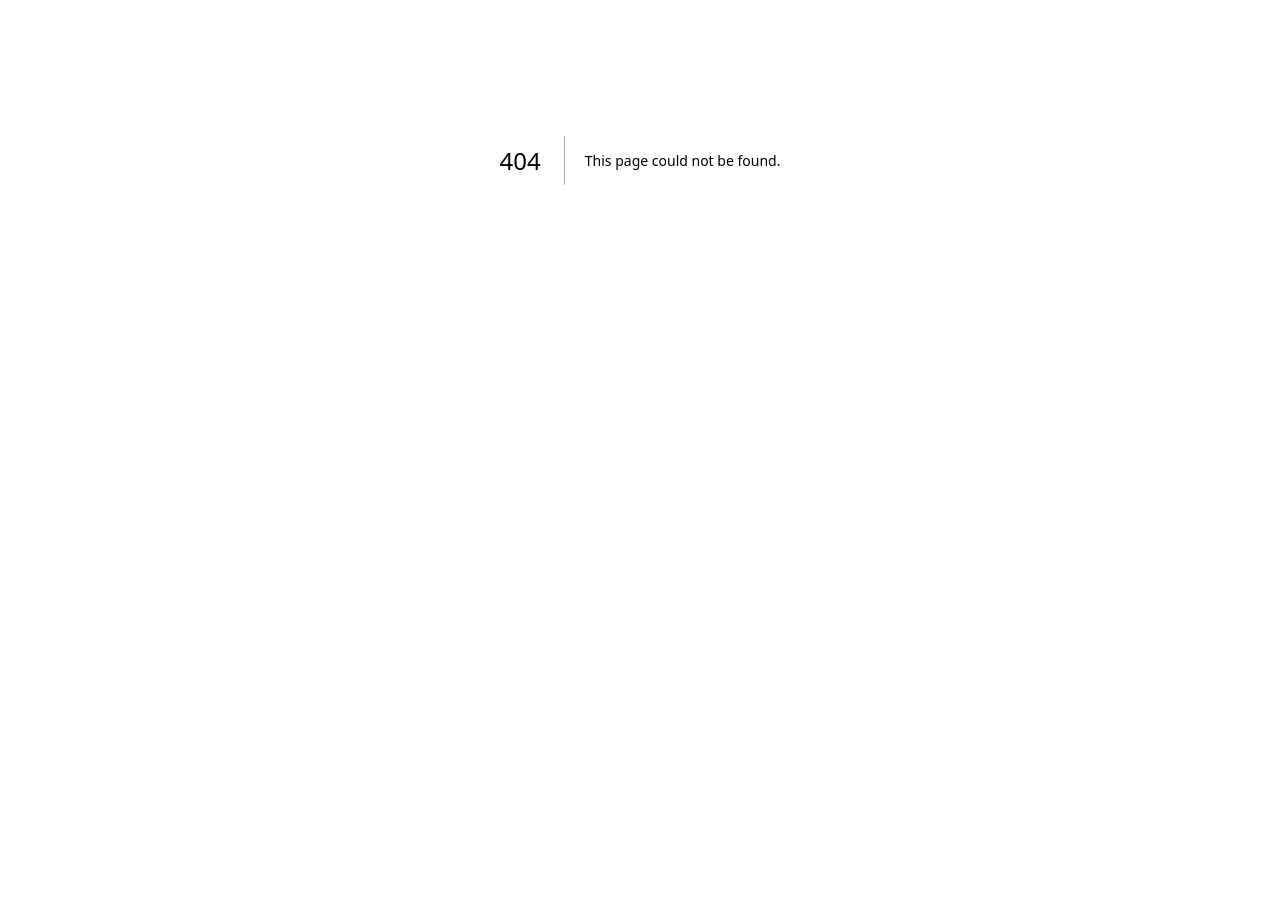
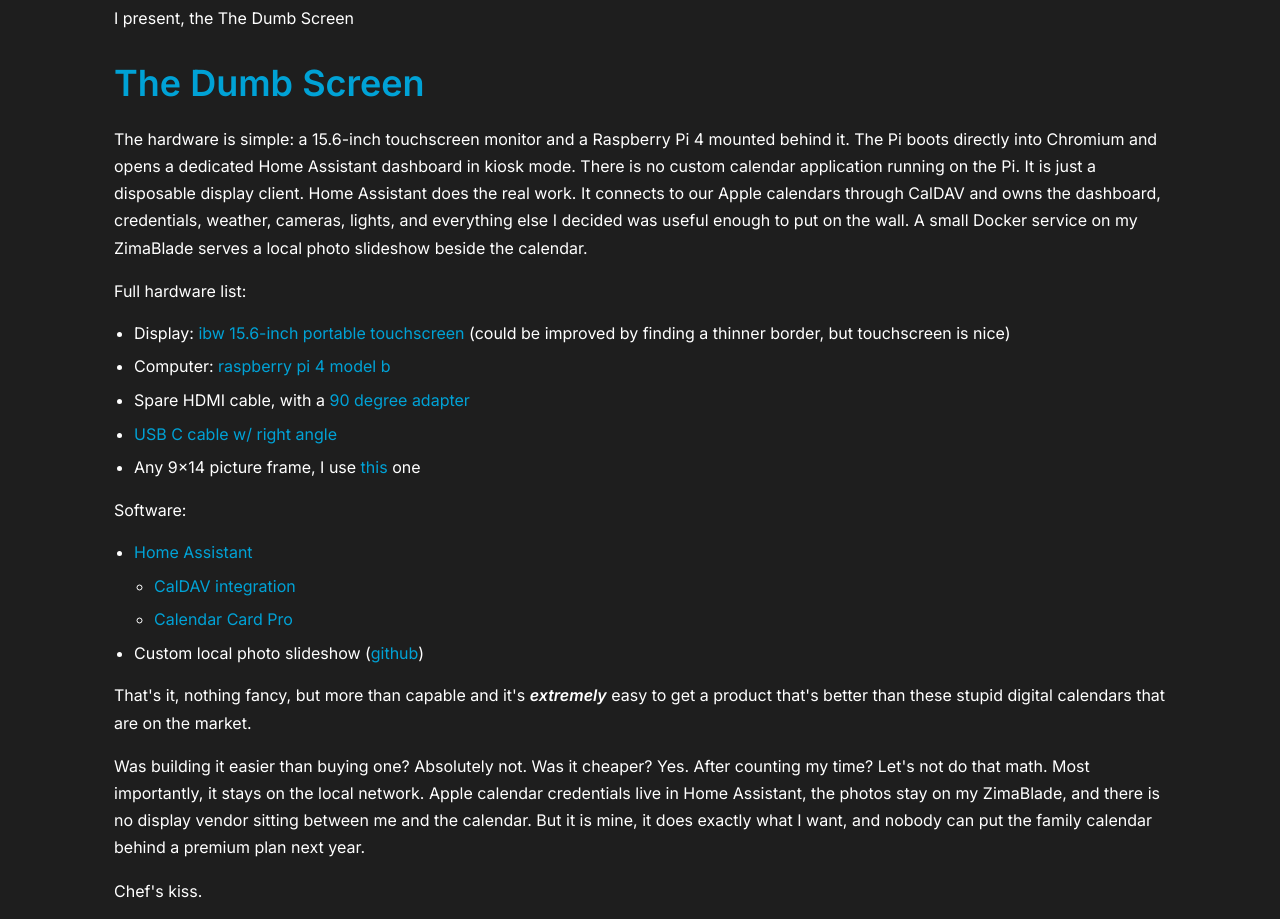
Before and after one commit to NickTheWilder/website, a Next.js app: page /blog/wall-calendar-without-subscription in a window 1280 px wide. Before the commit this address had no page. Shown: the part 240-1159 px from the top of the page. Before the commit the page ends 800 px from the top, so only its background shows below. Built offline with nearby package versions, Linux system fonts and the light colour scheme; a web font is replaced by a local one.

Commit message:
another project done

```diff
--- /dev/null
+++ b/src/app/blog/wall-calendar-without-subscription/content.mdx
@@ -0,0 +1,30 @@
+# I Built a Wall Calendar, Without a Subscription
+
+Per the request of the wife, we needed a digital calendar.  We have a paper calendar, but we have created the habit of sharing calendars between our iPhones and it becomes a manual process of converting them to paper. Searching online and I found a few options; [Skylight](https://myskylight.com/calendar/), [Hearth Display](https://www.amazon.com/Amazon-release-Adjustable-Stand-Graphite/dp/B0FKX1M63D) and many more. $300??? and on top of that, a monthly subscription? What a huge scam.
+
+I present, the The Dumb Screen
+
+# The Dumb Screen
+
+The hardware is simple: a 15.6-inch touchscreen monitor and a Raspberry Pi 4 mounted behind it. The Pi boots directly into Chromium and opens a dedicated Home Assistant dashboard in kiosk mode. There is no custom calendar application running on the Pi. It is just a disposable display client. Home Assistant does the real work. It connects to our Apple calendars through CalDAV and owns the dashboard, credentials, weather, cameras, lights, and everything else I decided was useful enough to put on the wall. A small Docker service on my ZimaBlade serves a local photo slideshow beside the calendar.
+
+Full hardware list:
+- Display: [ibw 15.6-inch portable touchscreen](https://www.amazon.com/dp/B0GVRX58RQ) (could be improved by finding a thinner border, but touchscreen is nice)
+- Computer: [raspberry pi 4 model b](www.raspberrypi.com/products/raspberry-pi-4-model-b/)
+- Spare HDMI cable, with a [90 degree adapter](https://www.amazon.com/dp/B0BN697DWH)
+- [USB C cable w/ right angle](https://www.amazon.com/dp/B0DQS6FTX3)
+- Any 9x14 picture frame, I use [this](https://www.amazon.com/dp/B0F86K8JBY) one
+
+Software:
+- [Home Assistant](https://www.home-assistant.io/)
+	- [CalDAV integration](https://www.home-assistant.io/integrations/caldav/)
+	- [Calendar Card Pro](https://community.home-assistant.io/t/calendar-card-pro-a-beautiful-high-performance-calendar-card-for-home-assistant/863711)
+- Custom local photo slideshow ([github](https://github.com/NickTheWilder/ha-slideshow))
+
+That's it, nothing fancy, but more than capable and it's ***extremely*** easy to get a product that's better than these stupid digital calendars that are on the market.
+
+Was building it easier than buying one? Absolutely not. Was it cheaper? Yes. After counting my time? Let's not do that math. Most importantly, it stays on the local network. Apple calendar credentials live in Home Assistant, the photos stay on my ZimaBlade, and there is no display vendor sitting between me and the calendar. But it is mine, it does exactly what I want, and nobody can put the family calendar behind a premium plan next year.
+
+Chef's kiss.
+
+<img src="/blog/wall-calendar.jpg" alt="The finished wall calendar mounted in its picture frame" style={{ width: "75%" }} />
--- /dev/null
+++ b/src/app/blog/wall-calendar-without-subscription/page.tsx
@@ -0,0 +1,12 @@
+"use client";
+import type { JSX } from "react";
+import Content from "./content.mdx";
+import BlogContainer from "@/components/blogContainer";
+
+export default function Post(): JSX.Element {
+    return (
+        <BlogContainer>
+            <Content />
+        </BlogContainer>
+    );
+}
```
Also changed, not shown: src/app/blog/data.ts (+7 -0 lines), public/blog/wall-calendar.jpg (added).
